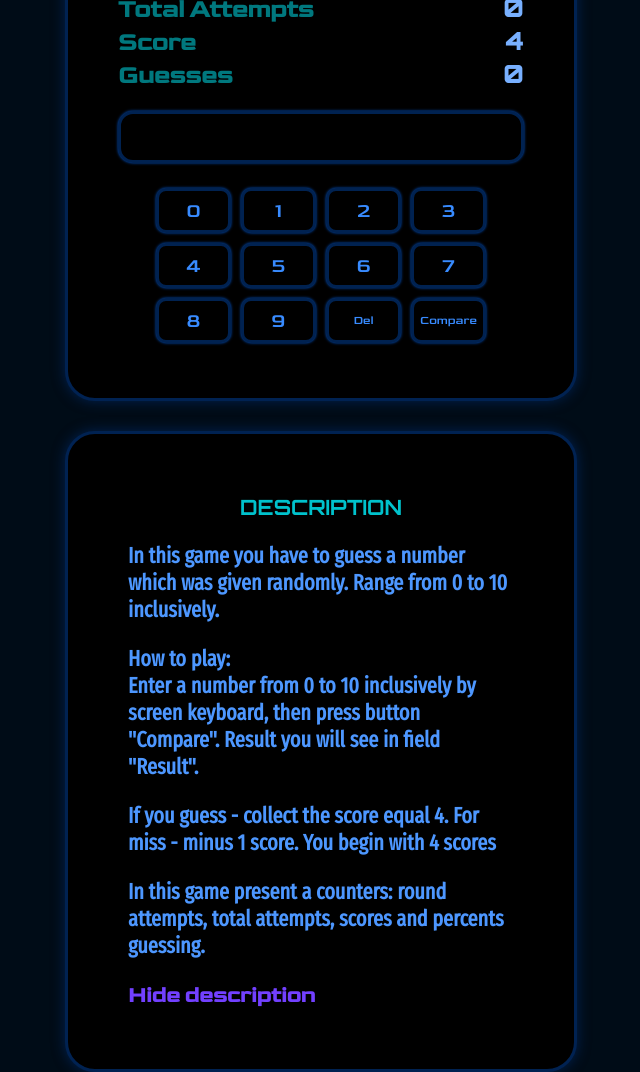
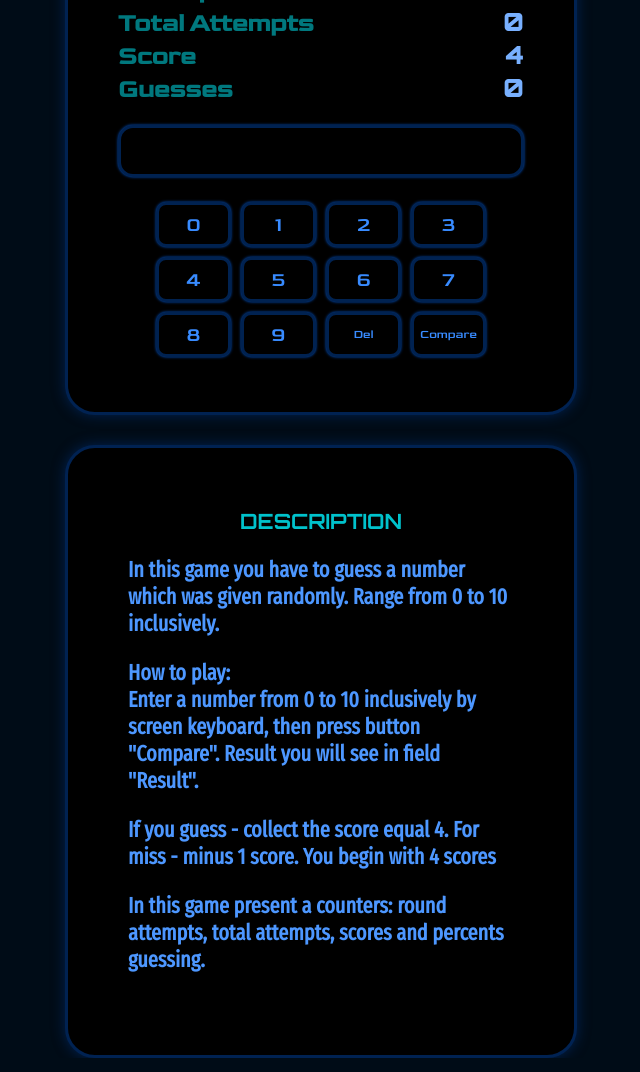
Before and after one commit to sergegithub22/guessing-game, a plain HTML site: page index.html in a window 1280 px wide. Shown: the part 374-1446 px from the top of the page, without its empty margins (319-959 px from the left). Drawn offline with Linux system fonts and the light colour scheme.

Commit message:
061122
1632

```diff
--- a/assets/css/styles.css
+++ b/assets/css/styles.css
@@ -239,6 +239,7 @@ body {
   color: #388BFF;
   resize: none;
   font-size: 25px;
+  height: 80px;
 }
 .info:focus {
   outline: none;
--- a/assets/js/game.js
+++ b/assets/js/game.js
@@ -79,7 +79,7 @@ function guessNumber() {
   }
 
   for ( r = resultArea.length - 1; r >= 0; r--) {
-    resultArea[r].value = 'You guessed.' + '\n' + 'New rnd is ready'
+    resultArea[r].value = 'You guessed.' + '\n' +  'Random number was: ' + random + '\n' + 'New rnd is ready'
   }
   for ( s = score.length - 1; s >= 0; s--) {
     score[s].textContent  = parseInt(score[0].textContent, 10) + 3
--- a/index.html
+++ b/index.html
@@ -16,7 +16,7 @@
       </section>
       <section class="header__center">
         <h1 class="header__hi">number guessing game</h1>
-        <h1 class="header__description"> read, please, <a class="link" href="https://github.com/sergegithub22" target="_blank" title="Open my profile on GitHub in a new tab">description</a> before start</h1>
+        <h1 class="header__description"> read, please, <a class="link" href="#description"title="">description</a> before start</h1>
       </section>
       <section class="header__right">
       </section>
@@ -24,7 +24,7 @@
     <main class="main">
       <section class="rules">
         <section class="about">
-          <h2 class="sections__header">description</h2>
+          <h2 class="sections__header">description</h2><a name="description"></a>
           <div class="">
             <p class="red visually-hidden">To play this game you must turn on JavaScript option in your browser</p>
             <p class=" text--blue ">In this game you have to guess a number which was given randomly. Range from 0 to 10 inclusively.</p>
@@ -33,7 +33,7 @@
             </p>
             <p class=" text--blue ">If you guess - collect the score equal 4. For miss - minus 1 score. You begin with 4 scores</p>
             <p class=" text--blue ">In this game present a counters: round attempts, total attempts, scores and percents guessing.</p>
-            <a class="link" href="https://github.com/sergegithub22" target="_blank" title="Open my profile on GitHub in a new tab">Hide description</a>
+
           </div>
         </section>
       </section>
```
